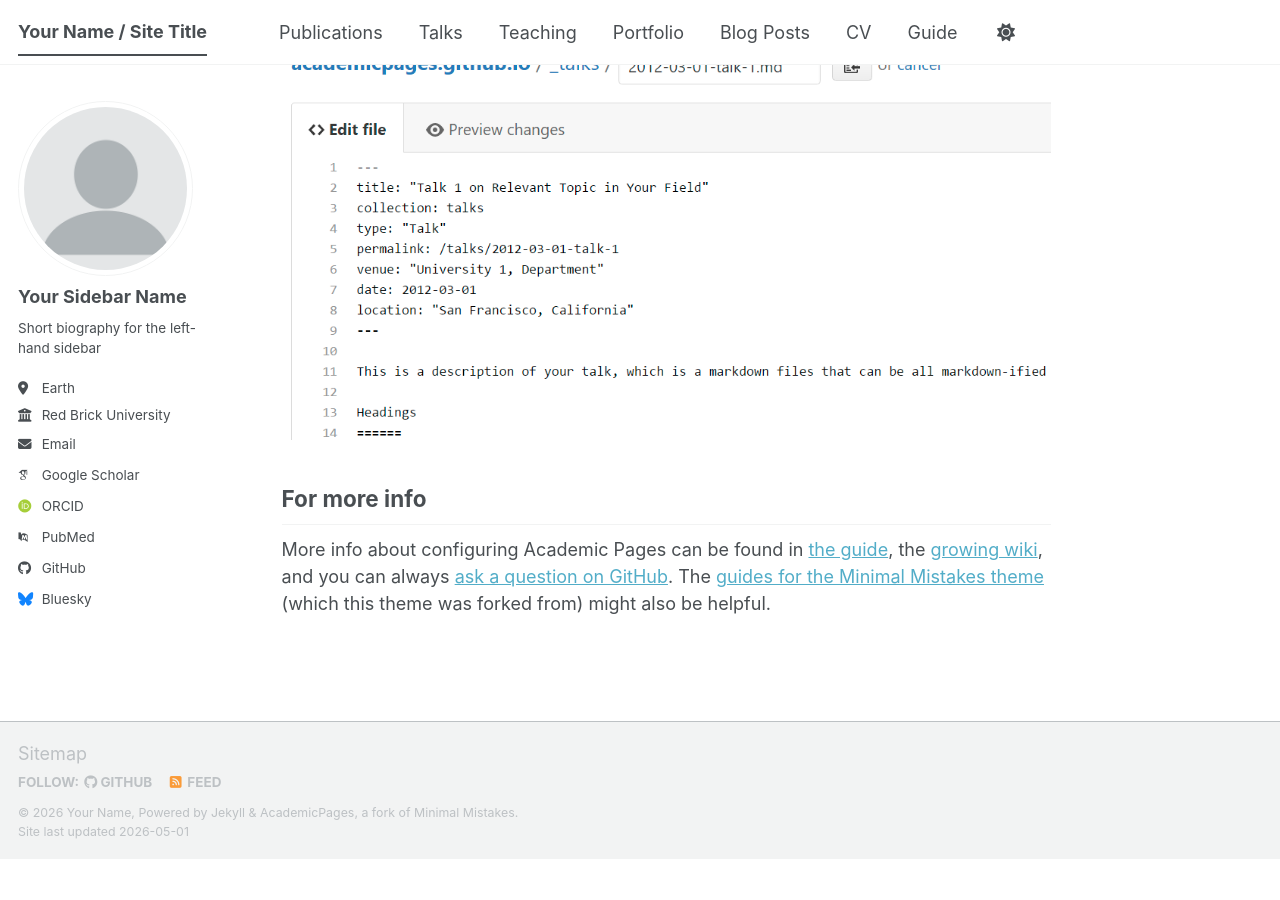
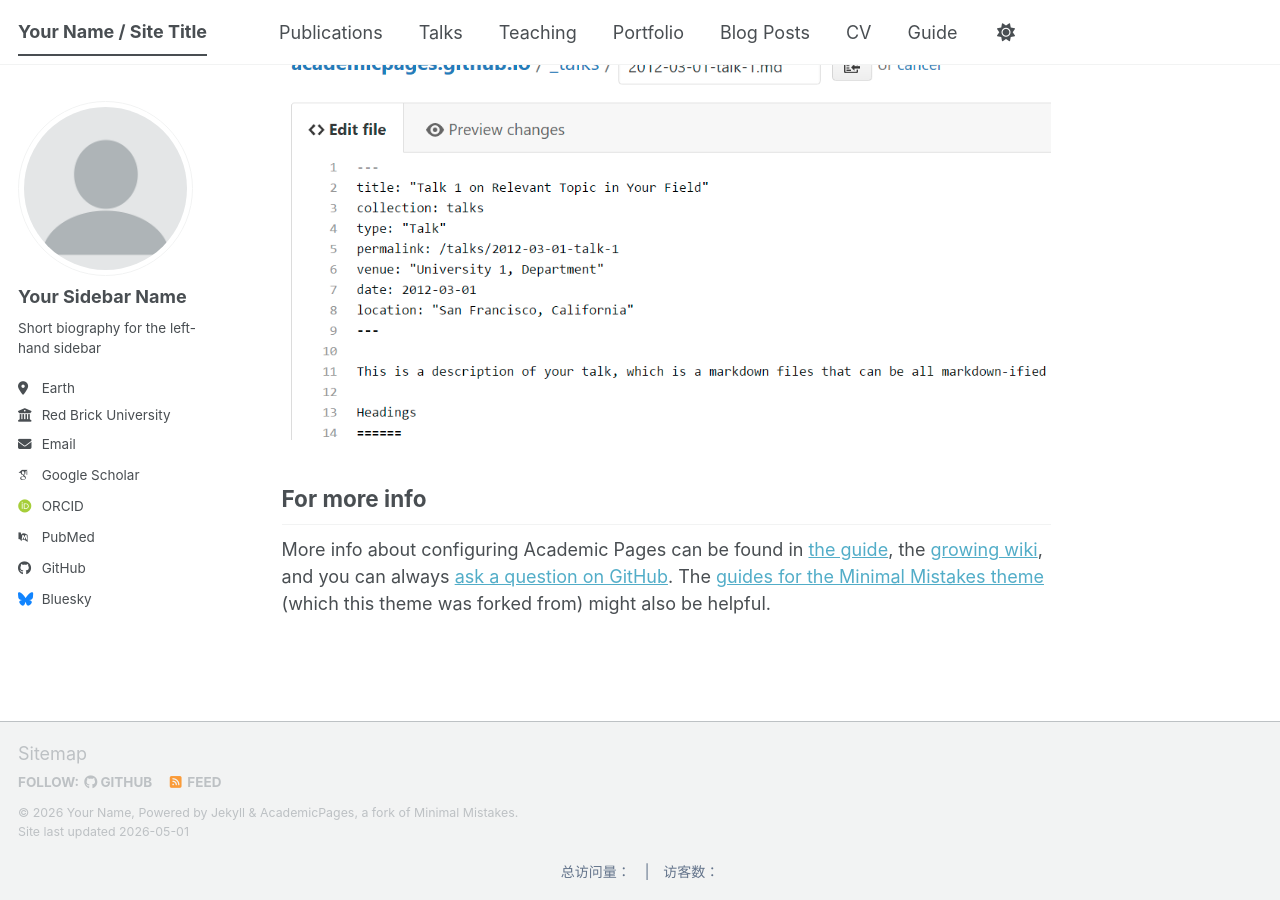
Before and after one commit to mzy167847983749328727/mzy167847983749328727.github.io, a Jekyll site: the page built from _pages/about.md, in a window 1280 px wide and 900 px high, scrolled down 2761 px. Built offline with Jekyll 4.4.1, drawn with Linux system fonts in a browser that asks for light colours; some web fonts are replaced; a script bundle is joined from its source files by our own code; library files that are not in the unit come from our copies; comment, search, counter and statistics services are not loaded; before the commit the page ends 3620 px from its top, so only the background shows below that.

Commit message:
Update footer.html

```diff
--- a/_includes/footer.html
+++ b/_includes/footer.html
@@ -23,3 +23,14 @@
   &copy; {{ site.time | date: '%Y' }} {{ site.name | default: site.title }}, {{ site.data.ui-text[site.locale].powered_by | default: "Powered by" }} <a href="https://jekyllrb.com" rel="nofollow">Jekyll</a> &amp; <a href="https://github.com/academicpages/academicpages.github.io">AcademicPages</a>, a fork of <a href="https://mademistakes.com/work/minimal-mistakes-jekyll-theme/" rel="nofollow">Minimal Mistakes</a>.<br />
   Site last updated {{ "now" | date: '%Y-%m-%d' }}
 </div>
+<div class="site-stats" style="text-align:center; margin-top:20px; font-size:14px; color:#64748b;">
+  <span id="busuanzi_container_site_pv">
+    总访问量：<span id="busuanzi_value_site_pv"></span>
+  </span>
+  <span style="margin: 0 10px;">|</span>
+  <span id="busuanzi_container_site_uv">
+    访客数：<span id="busuanzi_value_site_uv"></span>
+  </span>
+</div>
+
+<script async src="//busuanzi.ibruce.info/busuanzi/2.3/busuanzi.pure.mini.js"></script>
```
